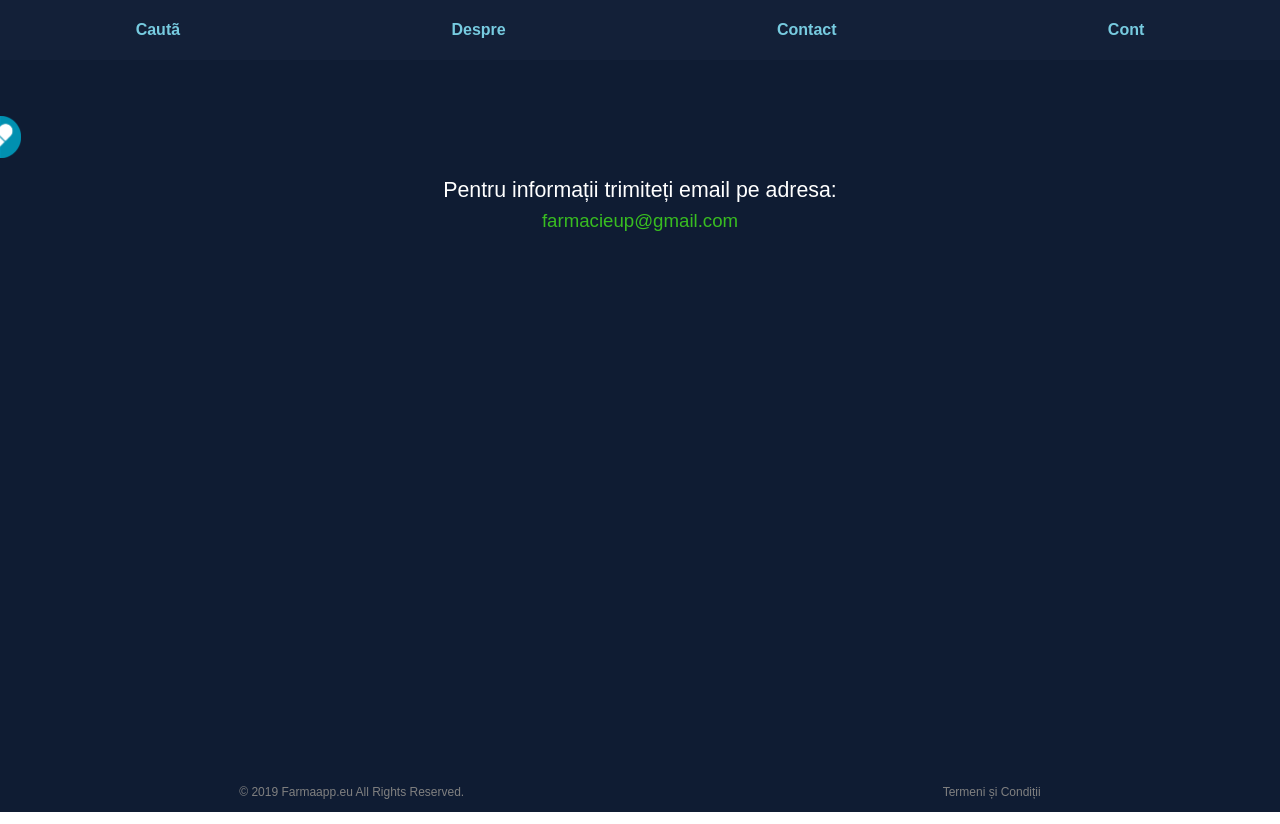
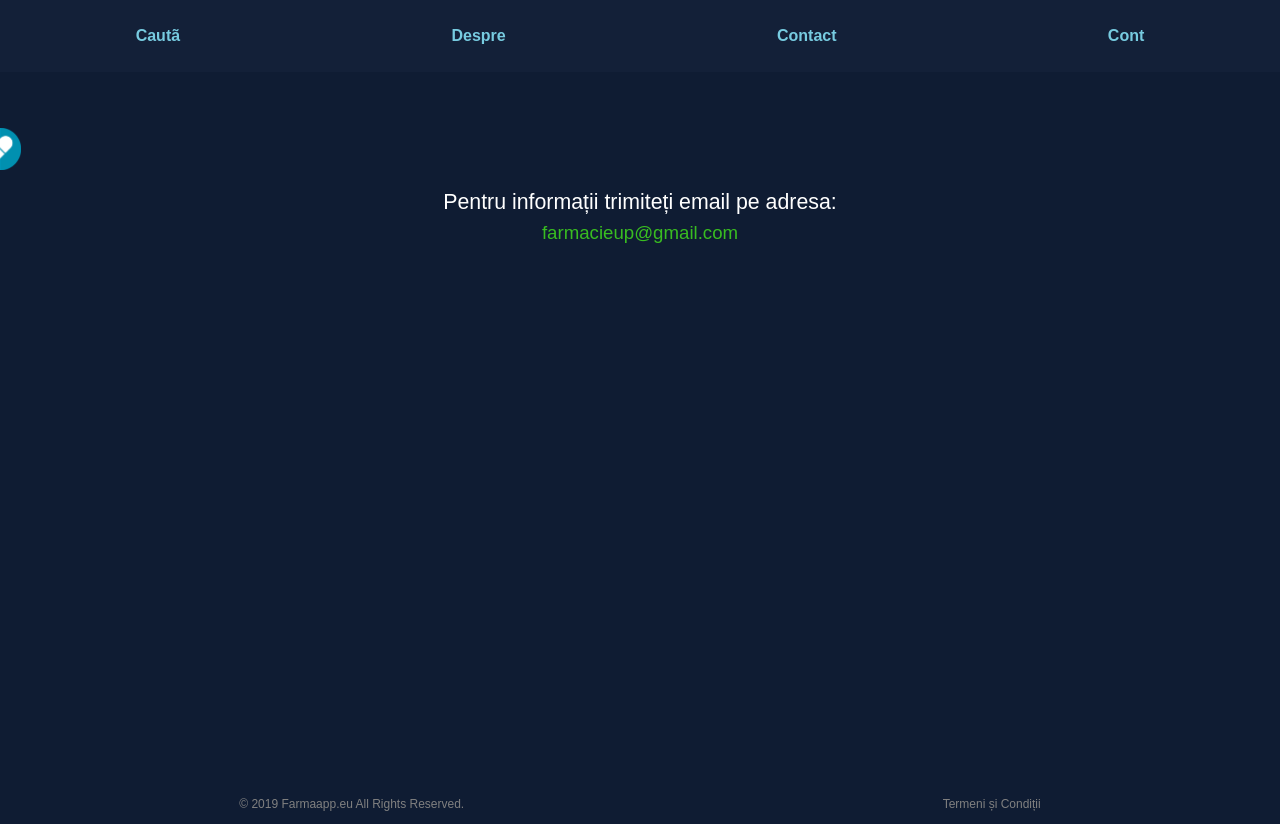
Before and after one commit to alexnmc/Farma-ap, a React (Create React App) app in the folder client/: page /contact in a window 1280 px wide. Built offline with nearby package versions, Linux system fonts and the light colour scheme.

Commit message:
first commit

```diff
--- a/client/src/style.css
+++ b/client/src/style.css
@@ -54,7 +54,7 @@ body::before {
 
 .navbar {
     width: 100vw;
-    height: 60px;
+    height: 4.5rem;
     background-color: rgb(19, 32, 56);
     display:flex;
     position: relative;
@@ -760,11 +760,11 @@ h4{
 
 @keyframes pop{
     50%  {transform: scale(1.2);}
-  }
+}
 
-  @keyframes pop2{
+@keyframes pop2{
     50%  {transform: scale(1.1);}
-  }
+}
 
 .loginLogo{
     background-image: url('./Photos/farma3.png');
```
